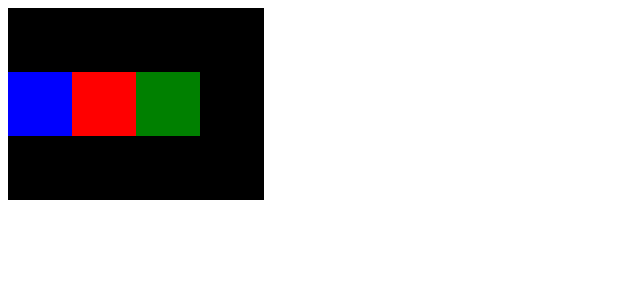
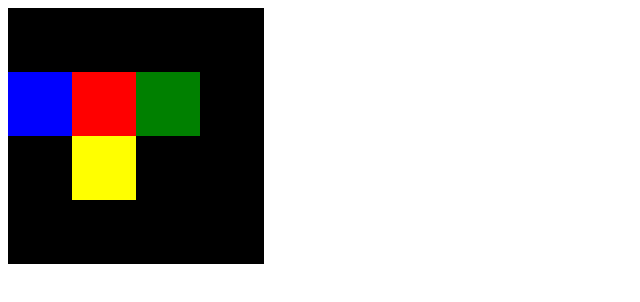
Before and after one commit to shal4ph/git_practice, a plain HTML site: page position/relative.html in a window 1280 px wide. Shown: the whole page, without its empty margins (0-640 px from the left). Drawn offline with Linux system fonts and the light colour scheme.

Commit message:
relative yellow box

```diff
--- a/position/relative.html
+++ b/position/relative.html
@@ -34,6 +34,16 @@
             bottom: 64px;
 
         }
+        .child4{
+            background: yellow;
+            width: 64px;
+            height: 64px;
+            left:64px;
+            position: relative;
+        bottom: 64px;
+
+
+        }
     </style>
 </head>
 <body>
@@ -41,7 +51,7 @@
         <div class="child1"></div>
         <div class="child2"></div>
         <div class="child3"></div>
-
+        <div class="child4"></div>
     </div>
 </body>
 </html>
```
